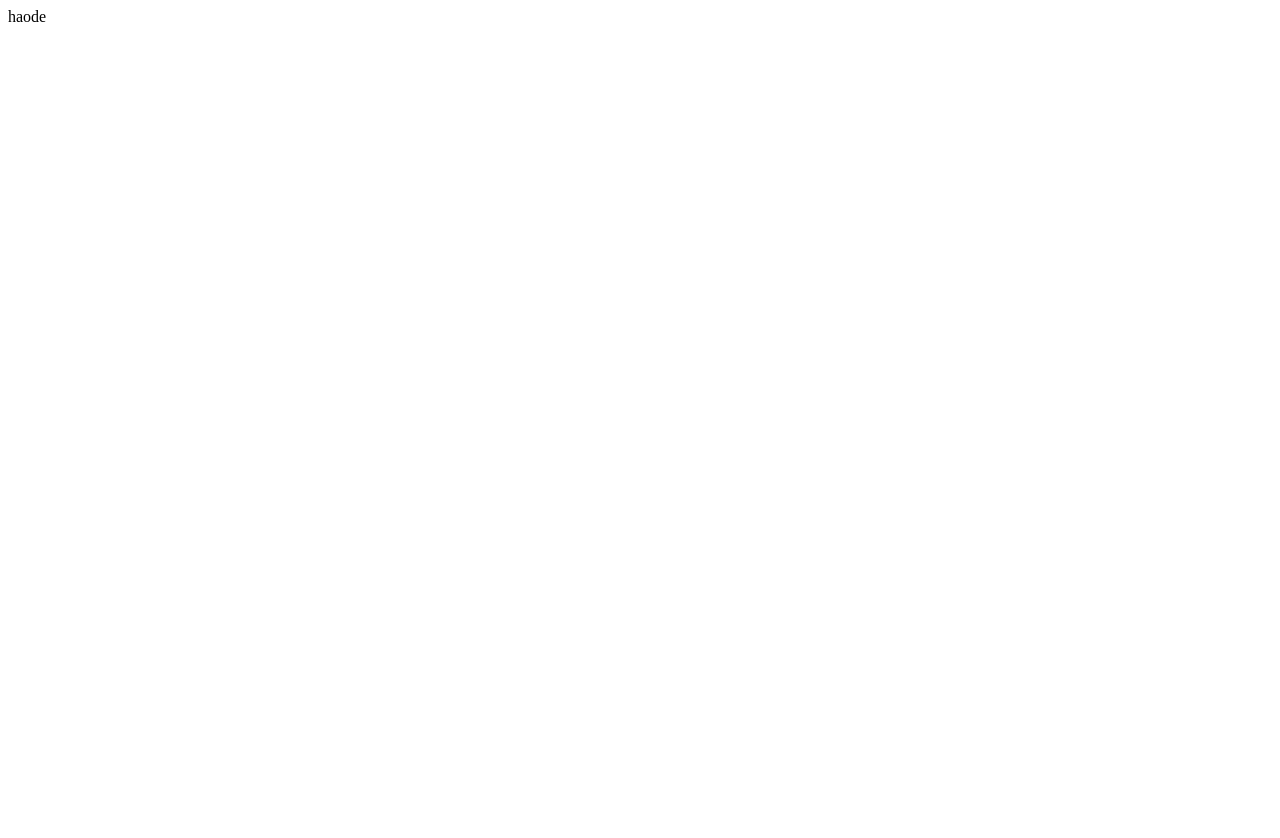
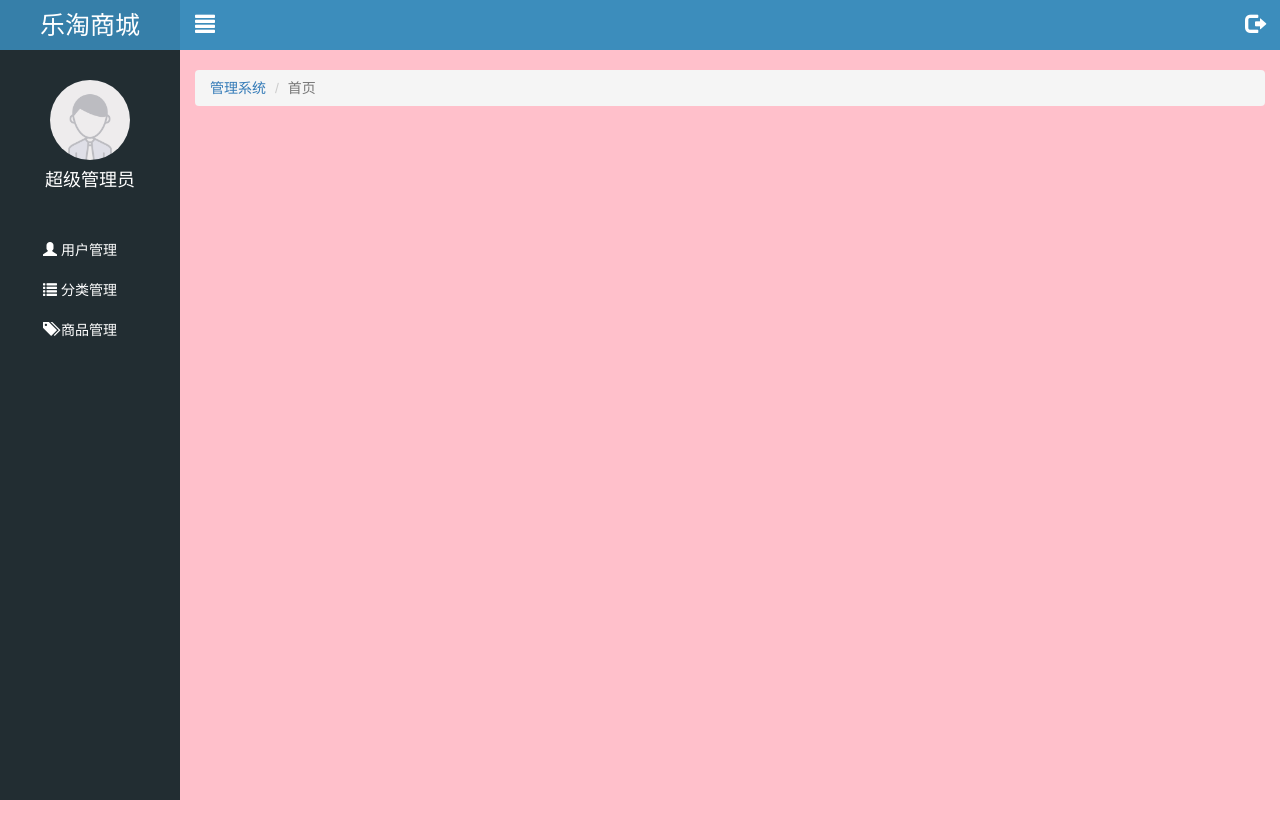
Before and after one commit to Ljy0911/letao, a website: page public/back/index.html in a window 1280 px wide. Before the commit the page ends 800 px from the top, so only its background shows below. Drawn offline with Linux system fonts and the light colour scheme.

Commit message:
首页-静态公共部分完成

```diff
--- a/public/back/css/common.css
+++ b/public/back/css/common.css
@@ -1,5 +1,17 @@
 .body_bg {
     background-color: #222D32;
+}
+a,
+a:link,
+a:visited,
+a:hover,
+a:active {
+    text-decoration: none;
+}
+ul {
+    list-style: none;
+    margin: 0;
+    padding: 0;
 }
 .panel .panel-title{
     height: 40px;
@@ -7,6 +19,98 @@
     text-align: center;
     font-size: 20px;
 }
-.mt-150 {
+.mt_150 {
     margin-top: 150px;
 }
+.mt_20 {
+    margin-top: 20px;
+}
+
+/*----------- 左侧侧边栏 ------------------------*/
+.lt-aside {
+    width: 180px;
+    height: 100%;
+    position: fixed;
+    left: 0;
+    top: 0;
+    background-color: #222D32;
+    z-index: 999;
+}
+.lt-aside .brand {
+    width: 100%;
+    height: 50px;
+    line-height: 50px;
+    text-align: center;
+    font-size: 25px;
+    background-color: #367fa9;
+}
+.lt-aside .brand a {
+    color: #fff;
+}
+
+.lt-aside .user {
+    height: 180px;
+    padding-top: 30px;
+}
+.lt-aside .user img {
+    width: 80px;
+    height: 80px;
+    border-radius: 50%;
+    display: block;
+    margin: 0 auto;
+    /* margin: 0 50px; */
+}
+.lt-aside .user p {
+    height: 40px;
+    line-height: 40px;
+    font-size: 18px;
+    text-align: center;
+    color: #fff;
+}
+.lt-aside .nav {
+
+}
+.lt-aside .nav a {
+    display: block;
+    width: 100%;
+    height: 40px;
+    line-height: 40px;
+    color:#fff;
+    padding-left: 40px;
+    /* transparent 透明 */
+    border-left: 3px solid transparent;
+}
+.lt-aside .nav a.current {
+    background-color: #1d1f21;
+    border-left: 3px solid #069;
+}
+.lt-aside .nav .child a {
+    padding-left: 60px;
+
+}
+
+/*----------- 右侧主体部分 ------------------------*/
+.lt-main {
+    height: 1000px;
+    background-color: pink;
+    padding-left: 180px;
+    padding-top: 50px;
+}
+.lt-main .lt-topbar {
+    width: 100%;
+    height: 50px;
+    background-color: #3c8dbc;
+    position: fixed;
+    left: 0;
+    top: 0;
+    padding-left: 180px;
+}
+/* a 是行内元素 由于浮动 自动把行内元素变成块级元素 可以设置宽高 */
+.lt-main .lt-topbar a {
+    width: 50px;
+    height: 50px;
+    line-height: 50px;
+    text-align: center;
+    color: #fff;
+    font-size: 20px;
+}
--- a/public/back/index.html
+++ b/public/back/index.html
@@ -1,12 +1,93 @@
 <!DOCTYPE html>
 <html lang="en">
+
 <head>
     <meta charset="UTF-8">
     <meta name="viewport" content="width=device-width, initial-scale=1.0">
     <meta http-equiv="X-UA-Compatible" content="ie=edge">
-    <title>Document</title>
+    <title>乐淘商城</title>
+    <link rel="stylesheet" href="./lib/bootstrap/css/bootstrap.min.css">
+    <!-- 表单校验 -->
+    <link rel="stylesheet" href="./lib/bootstrap-validator/css/bootstrapValidator.min.css">
+    <!-- 进度条 -->
+    <link rel="stylesheet" href="./lib/nprogress/nprogress.css">
+    <link rel="stylesheet" href="./css/common.css">
 </head>
+
 <body>
-    haode
+    <!-- 左侧侧边栏 -->
+    <div class="lt-aside">
+        <!-- 标题 -->
+        <div class="brand">
+            <a href="#">乐淘商城</a>
+        </div>
+        <!-- 用户 -->
+        <div class="user">
+            <img src="./images/default.png" alt="">
+            <p>超级管理员</p>
+        </div>
+        <!-- 导航 -->
+        <div class="nav">
+            <ul>
+                <li>
+                    <a href="user.html">
+                        <i class="glyphicon glyphicon-user"></i>
+                        <span>用户管理</span>
+                    </a>
+                </li>
+                <li>
+                    <a href="javascript:;">
+                        <i class="glyphicon glyphicon-list"></i>
+                        <span>分类管理</span>
+                    </a>
+                    <div class="child" style="display: none">
+                        <a href="first.html">一级分类</a>
+                        <a href="second.html">二级分类</a>
+                    </div>
+                </li>
+                <li>
+                    <a href="product.html">
+                        <i class="glyphicon glyphicon-tags"></i>
+                        <span>商品管理</span>
+                    </a>
+                </li>
+            </ul>
+        </div>
+
+    </div>
+
+    <!-- 右侧主体部分 -->
+    <div class="lt-main">
+        <!-- 头部 topbar -->
+        <div class="lt-topbar">
+            <a class="pull-left icon-menu" href="#">
+                <i class="glyphicon glyphicon-align-justify"></i>
+            </a>
+            <a class="pull-right icon-logout" href="#">
+                <i class="glyphicon glyphicon-log-out"></i>
+            </a>
+        </div>
+        <!-- 流式布局 container-fluid 默认左右 padding 15px -->
+        <div class="container-fluid">
+            <!-- 路径导航 面包屑导航 -->
+            <ol class="breadcrumb mt_20">
+                <li>
+                    <a href="index.html">管理系统</a>
+                </li>
+
+                <li class="active">首页</li>
+            </ol>
+        </div>
+    </div>
+
+
+
+    <script src="./lib/jquery/jquery.min.js"></script>
+    <script src="./lib/bootstrap/js/bootstrap.min.js"></script>
+    <script src="./lib/bootstrap-validator/js/bootstrapValidator.min.js"></script>
+    <script src="./lib/nprogress/nprogress.js"></script>
+    <script src="./js/common.js"></script>
+    <script src="./js/index.js"></script>
 </body>
+
 </html>
```
Also changed, not shown: public/back/login.html (+1 -1 lines), public/back/images/default.png (added), public/back/images/none.png (added), public/back/js/index.js (added).
